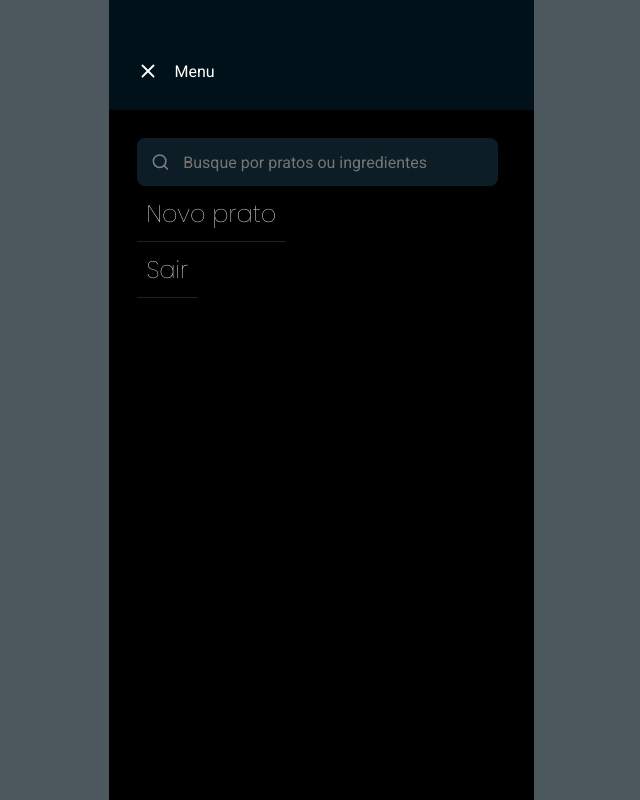
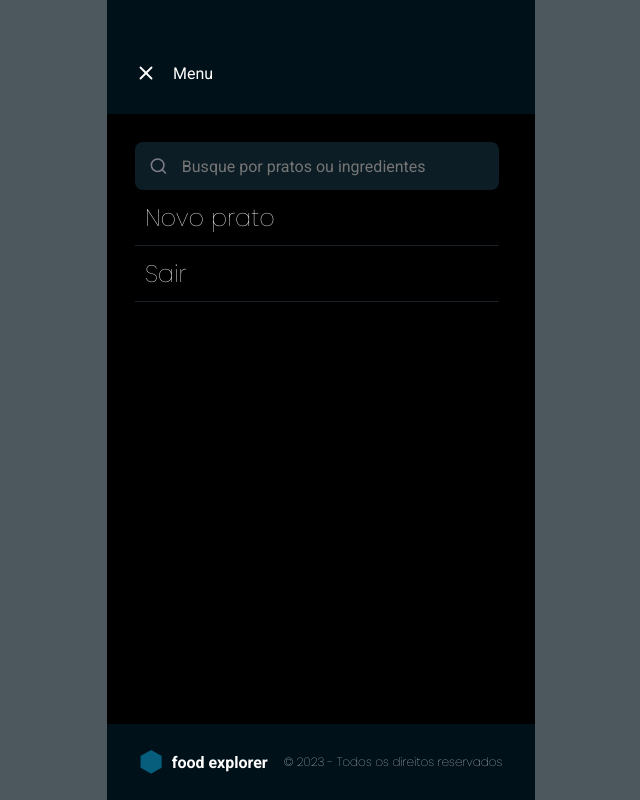
Before and after one commit to jacksonMarcelinoFreitas/Food_Explorer, a React (Vite) app: page / in a window 1280 px wide. Shown: the whole page, without its empty margins (319-959 px from the left). Built offline with nearby package versions, Linux system fonts and the light colour scheme.

Commit message:
:sparkles::lipstick: feat: created footer component and added on menu page

```diff
--- a/src/components/ButtonNavigation/style.js
+++ b/src/components/ButtonNavigation/style.js
@@ -6,12 +6,13 @@ export const Container = styled.button`
   font-weight: 100;
   text-align: left;
 
+  width: 100%;
+  padding: 10px;
+
   background: none;
   border: none;
 
   border-bottom: 1.5px solid ${({theme}) => theme.COLORS.DARK_1000};
 
   display: block;
-
-  padding: 10px;
 `
--- /dev/null
+++ b/src/components/Footer/index.jsx
@@ -0,0 +1,10 @@
+import { Container } from './style';
+import { Brand } from '../../components/Brand';
+export function Footer(){
+  return (
+    <Container>
+      <Brand className="brand"/>
+      <span>&#169; 2023 - Todos os direitos reservados</span>
+    </Container>
+  )
+}
--- /dev/null
+++ b/src/components/Footer/style.js
@@ -0,0 +1,34 @@
+import { styled } from "styled-components";
+
+export const Container = styled.footer`
+  grid-area: footer;
+
+  display: flex;
+  align-items: center;
+  justify-content: center;
+  gap: 16px;
+
+  width: 100%;
+  height: 76px;
+
+  background-color: ${({theme}) => theme.COLORS.DARK_600};
+
+  font-size: 12px;
+  font-family: 'Poppins', sans-serif;
+  font-weight: 100;
+
+  position: static;
+  position: sticky;
+
+  .brand{
+    width: fit-content;
+
+    > img{
+      width: 22px;
+    }
+
+    > p {
+      font-size: 16px;
+    }
+  }
+`
--- a/src/components/MobileContainer/style.js
+++ b/src/components/MobileContainer/style.js
@@ -2,7 +2,7 @@ import { styled } from "styled-components";
 import { device } from "../../screensizes/devices";
 
 export const Container = styled.div`
-  width: 425px;
+  width: 428px;
   height: 100%;
 
   /* padding: 56px; */
--- a/src/pages/Menu/index.jsx
+++ b/src/pages/Menu/index.jsx
@@ -2,6 +2,7 @@ import { Container, ButtonCloseMenu } from './style';
 import { Input } from '../../components/Input';
 import { FiX, FiSearch } from 'react-icons/fi';
 import { ButtonNavigation} from '../../components/ButtonNavigation';
+import { Footer} from '../../components/Footer';
 
 export function Menu(){
     return(
@@ -22,7 +23,7 @@ export function Menu(){
                 <ButtonNavigation title="Sair"/>
             </div>
 
-
+            <Footer/>
         </Container>
     )
 }
--- a/src/pages/Menu/style.js
+++ b/src/pages/Menu/style.js
@@ -1,12 +1,22 @@
 import styled from 'styled-components';
 
 export const Container = styled.div`
+  display: grid;
+  grid-template-rows: 114px auto 76px;
+  grid-template-areas:
+  'header'
+  'menu'
+  'footer';
+
   width: 100%;
   height: 100vh;
+  /* overflow: hidden; */
 
   header{
     display: flex;
     justify-content: left;
+
+    grid-area: header;
 
     background: ${({theme}) => theme.COLORS.DARK_700};
     width: 100%;
@@ -20,6 +30,8 @@ export const Container = styled.div`
   }
 
   .wrapper-menu{
+    grid-area: menu;
+
     width: 100%;
     padding: 28px 36px 14px 28px
   }
--- a/src/styles/global.js
+++ b/src/styles/global.js
@@ -7,13 +7,16 @@ export default createGlobalStyle`
     box-sizing: border-box;
   }
 
+  html, body{
+    width: 100vw;
+    height: 100vh;
+  }
+
+
   body{
     display: flex;
     align-items: center;
     justify-content: center;
-
-    width: 100vw;
-    height: 100vh;
 
     background-color: ${({theme}) => theme.COLORS.LIGHT_700 };
     color: ${({theme}) => theme.COLORS.LIGHT_100};
```
